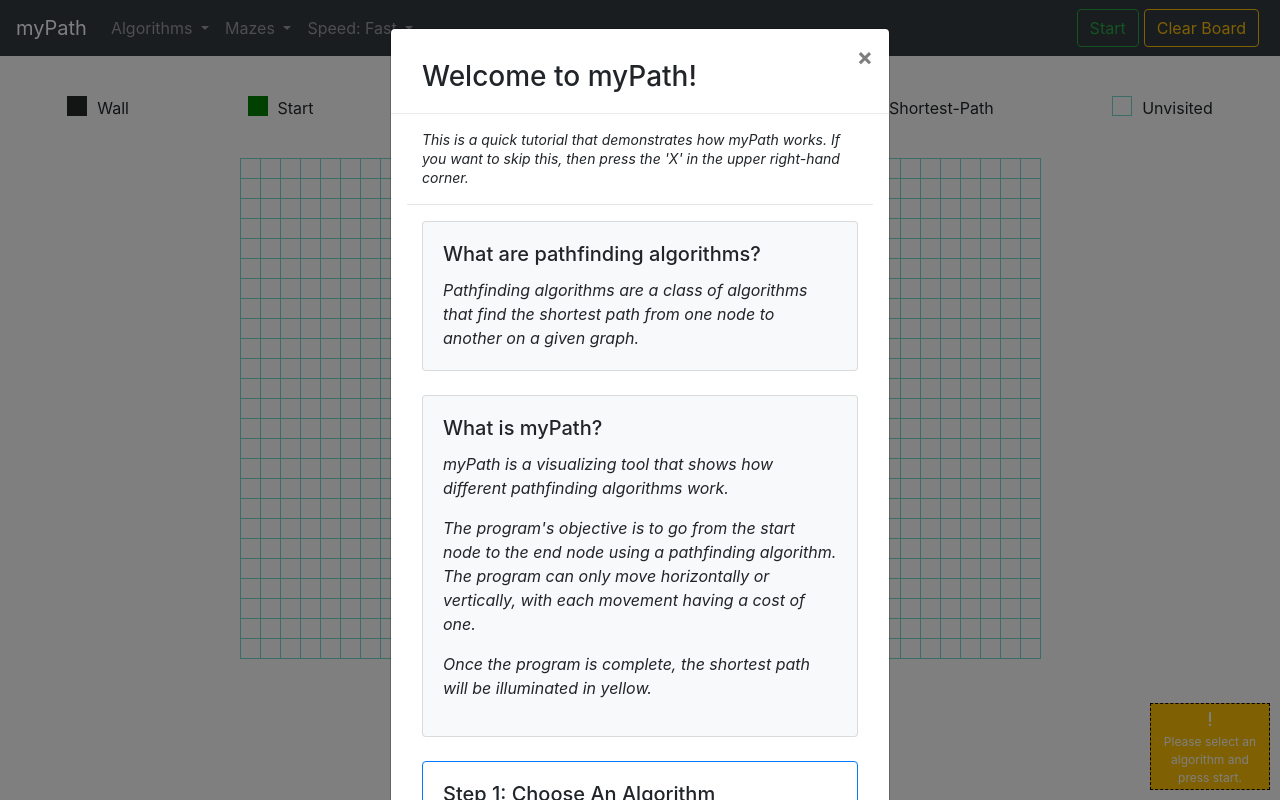
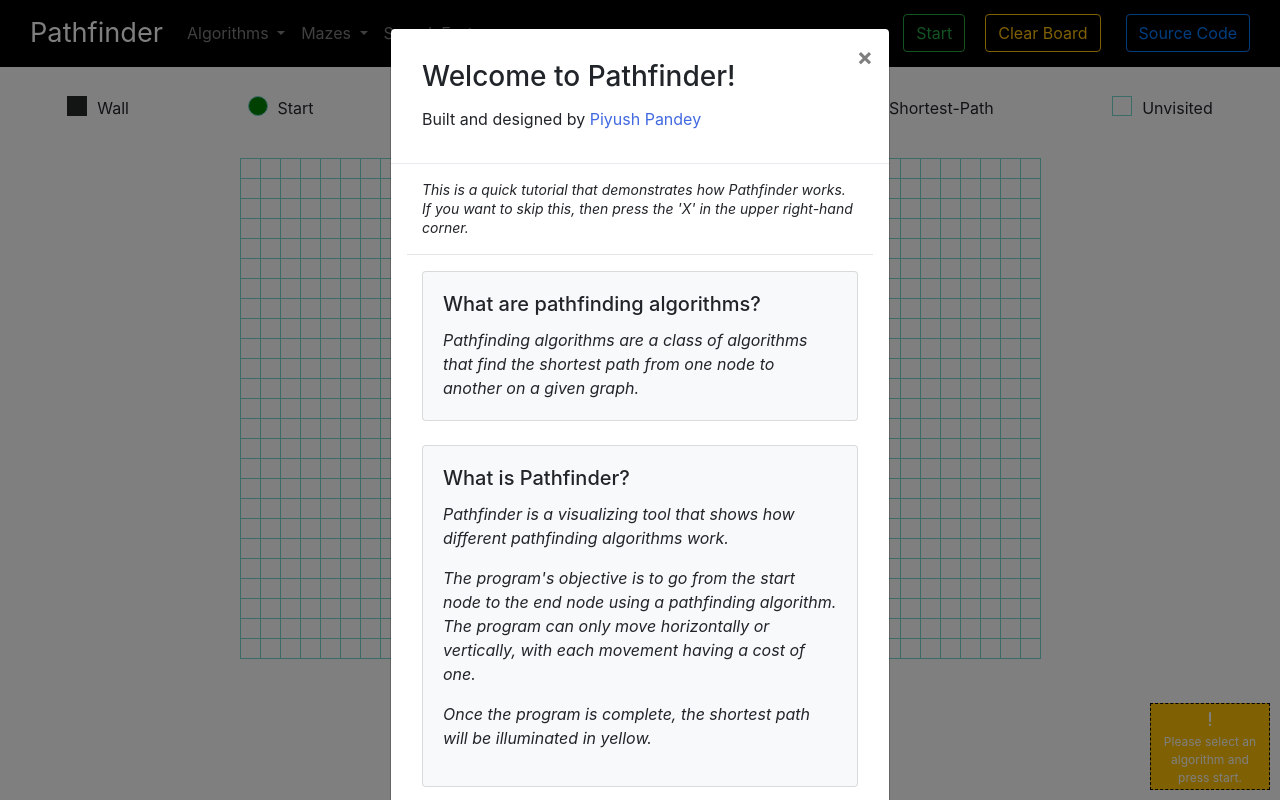
Before and after one commit to piyushp00/Pathfinder, a plain HTML site: page index.html in a window 1280 px wide. Drawn offline with nearby package versions, Linux system fonts and the light colour scheme.

Commit message:
Add updates

```diff
--- a/index.html
+++ b/index.html
@@ -1,15 +1,17 @@
 <!DOCTYPE html>
 <html>
 <head>
+	<meta charset="UTF-8">
 	<title>Pathfinder</title>
-	<link rel="stylesheet" type="text/css" href="styles/main.css">
+	<link rel="shortcut icon" type="image/png" href="images/intersection.png">
 	<link rel="stylesheet" href="https://maxcdn.bootstrapcdn.com/bootstrap/4.0.0/css/bootstrap.min.css">
 	<link rel="stylesheet" type="text/css" href="styles/magic.min.css">
+	<link rel="stylesheet" type="text/css" href="styles/main.css">
 	<script src="https://kit.fontawesome.com/d1f3dd87b7.js" crossorigin="anonymous"></script>
 </head>
 <body>
-	<nav class="navbar navbar-expand-sm fixed-top navbar-dark bg-dark" id="myNavbar">
-  		<a class="navbar-brand" href="#" id="logo">myPath</a>
+	<nav class="navbar navbar-expand-sm fixed-top navbar-dark" id="myNavbar">
+  		<a class="navbar-brand" href="#" id="logo">Pathfinder</a>
   		<button class="navbar-toggler" type="button" data-toggle="collapse" data-target="#navbarSupportedContent" aria-controls="navbarSupportedContent" aria-expanded="false" aria-label="Toggle navigation">
     		<span class="navbar-toggler-icon"></span>
 		</button>
@@ -55,7 +57,7 @@
 
 	      	<button class="btn btn-outline-success btn-space" type="submit" id="startBtn">Start</button>
 	      	<button type="button" class="btn btn-outline-warning btn-space" type="submit" id="clearBtn">Clear Board</button>
-	      	<!-- <button type="button" class="btn btn-outline-danger disabled" type="submit" id="stopBtn">Stop</button> -->
+	      	<button type="button" class="btn btn-outline-primary" id="source-code-btn"><a href="https://github.com/piyushp00/Pathfinder" target="_blank">Source Code</a></button>
   		</div>
  	</nav>
 
@@ -102,7 +104,8 @@
 		    <div class="modal-content">
 		      <div class="modal-header">
 		      	<div class="container-fluid" id="modalTitleContainer">
-		        	<h3 class="modal-title" id="exampleModalLongTitle">Welcome to myPath!</h3>
+		        	<h3 class="modal-title" id="exampleModalLongTitle">Welcome to Pathfinder!</h3>
+					<p style="margin-top: 10px;">Built and designed by <a href="https://piyushp00.netlify.app/" target="_blank" style="text-decoration: none; color: royalblue;">Piyush Pandey</a></p>
 		        </div>
 		        <button type="button" class="close" data-dismiss="modal" aria-label="Close">
 		          <span aria-hidden="true">&times;</span>
@@ -110,7 +113,7 @@
 		      </div>
 		      <div class="modal-body">
 		      	<div class="container-fluid" style="line-height: 120%">
-		      		<em style="font-size: 14px;">This is a quick tutorial that demonstrates how myPath works. If you want to skip this, then press the 'X' in the upper right-hand corner.</em>
+		      		<em style="font-size: 14px;">This is a quick tutorial that demonstrates how Pathfinder works. If you want to skip this, then press the 'X' in the upper right-hand corner.</em>
 		      	</div>
 		      	<hr>
 		        <div class="container-fluid">
@@ -124,9 +127,9 @@
 						<br>
 		        		<div class="card bg-light">
 						  <div class="card-body">
-						    <h5 class="card-title">What is myPath?</h5>
+						    <h5 class="card-title">What is Pathfinder?</h5>
 						    <p class="card-text">
-						    <em>myPath is a visualizing tool that shows how different pathfinding algorithms work.
+						    <em>Pathfinder is a visualizing tool that shows how different pathfinding algorithms work.
 						    <p>The program's objective is to go from the start node to the end node using a pathfinding algorithm. The program can only move horizontally or vertically, with each movement having a cost of one.</p>
 
 						    <p>Once the program is complete, the shortest path will be illuminated in yellow.
@@ -177,7 +180,7 @@
 						</div>
 						<br>
 						<div class="card border-success">
-						  <h5 class="card-header border-success">Enjoy myPath!</h5>
+						  <h5 class="card-header border-success">Enjoy Pathfinder!</h5>
 						  <div class="card-body">
 						    <p class="card-text"><em>If you want to revisit this tutorial, click the 'Tutorial' button at the end of the page.</em>
 						    <hr>
@@ -295,7 +298,7 @@
 				    <div id="collapseFour" class="collapse" aria-labelledby="headingFour" data-parent="#accordion">
 				      <div class="card-body">
 				        <p>
-				        	<b>How It Works:</b> GBFS tries to expand the node that is closest to the goal, on the grounds that this is likely to lead to a solution quickly. It evaluates nodes on a heuristic function, which in myPath is the Euclidean distance from the current node to the end node.
+				        	<b>How It Works:</b> GBFS tries to expand the node that is closest to the goal, on the grounds that this is likely to lead to a solution quickly. It evaluates nodes on a heuristic function, which in Pathfinder is the Euclidean distance from the current node to the end node.
 				        </p>
 				        <p>
 				        	<b>Analysis: </b>This is a poor algorithm for pathfinding. It is <u>weighted</u> but does <u>not</u> guarantee the shortest path.
@@ -338,7 +341,7 @@
 				    <div id="collapseSix" class="collapse" aria-labelledby="headingSix" data-parent="#accordion">
 				      <div class="card-body">
 				        <p>
-				        	<b>How It Works: </b> Jump Point Search is an optimization of A* for uniform cost grids. It reduces symmertries in the search procedure by graph pruning, which eliminates certain nodes to explore based on the assumptions that can be made about the current node's neighbors (as long as certain conditions are satisfied). My implimentation only considers straight horizontal and vertical 'jumps.' In the original JPS paper, it also considers diagonal jumps, but since my program only moves horizontally and vertically, I decided to not impliment diagonal jumps. This made the algorithm non-optimal, sometimes resulting in the algorithm not being able to find the end node. Despite this, I decided to leave this algorithm in myPath to demonstrate the different types of algorithms out there.
+				        	<b>How It Works: </b> Jump Point Search is an optimization of A* for uniform cost grids. It reduces symmertries in the search procedure by graph pruning, which eliminates certain nodes to explore based on the assumptions that can be made about the current node's neighbors (as long as certain conditions are satisfied). My implimentation only considers straight horizontal and vertical 'jumps.' In the original JPS paper, it also considers diagonal jumps, but since my program only moves horizontally and vertically, I decided to not impliment diagonal jumps. This made the algorithm non-optimal, sometimes resulting in the algorithm not being able to find the end node. Despite this, I decided to leave this algorithm in Pathfinder to demonstrate the different types of algorithms out there.
 				        </p>
 				        <p>
 				        	<b>Analysis: </b> This is a great algorithm for pathfinding when there is an explicit maze drawn. It is <u>weighted</u>, but it does <u>not</u> guarantee the shortest path.
--- a/script.js
+++ b/script.js
@@ -207,7 +207,10 @@ $( "body" ).mouseup(function(){
 /* ----------------- */
 
 $( "#startBtn" ).click(function(){
-	if ( algorithm == null ){ return;}
+	if ( algorithm == null ){
+		alert("Please select an algorithm")
+		return;
+	}
 	if ( inProgress ){ update("wait"); return; }
 	traverseGraph(algorithm);
 });
--- a/styles/main.css
+++ b/styles/main.css
@@ -1,6 +1,21 @@
 body {
     padding-top: 80px;
     height: 100%;
+}
+
+#myNavbar{
+	background-color: black;
+	padding-left: 30px;
+	padding-right: 30px;
+}
+
+.navbar-brand {
+	font-size: 1.7rem !important;
+}
+
+#startBtn{
+	margin-right: 20px;
+
 }
 
 td {
@@ -61,12 +76,16 @@ ul {
 
 .start {
 	background-color: green;
-	border-color: green;
+	border-color:#79d9ce;
+	border-radius: 50%;
+
 }
 
 .end {
-	background-color: red;
-	border-color: red;
+	background-color: rgb(255, 0, 0);
+	border-color: #79d9ce;
+	border-radius: 50%;
+
 }
 
 #bigTableContainer {
@@ -111,3 +130,15 @@ ul {
 .fun-fact {
 	color: darkgreen;
 }
+
+#source-code-btn{
+	margin-left:20px;
+}
+
+#source-code-btn a{
+	text-decoration: none;
+}
+
+#source-code-btn:hover a{
+	color: white;
+}
```
Also changed, not shown: images/intersection.png (added).
